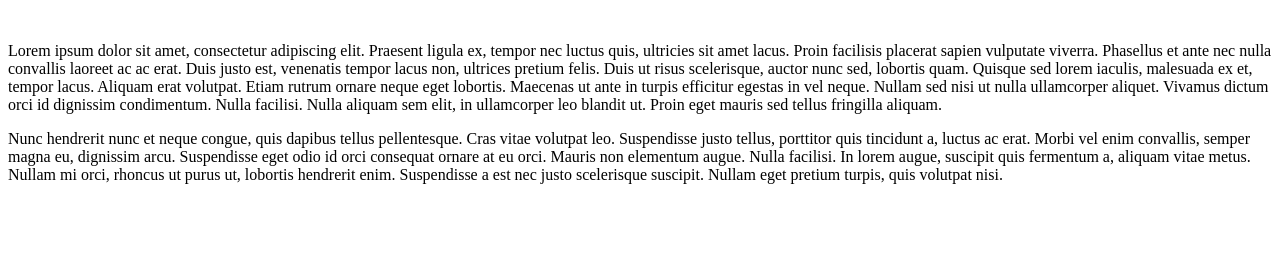
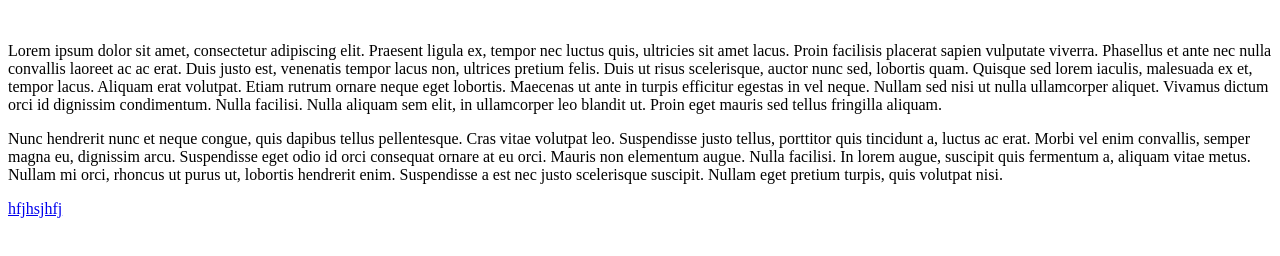
Before and after one commit to ammrit2312/webpage-project, a plain HTML site: page aboutus.html in a window 1280 px wide. Drawn offline with Linux system fonts and the light colour scheme.

Commit message:
About Us Updated

```diff
--- a/aboutus.html
+++ b/aboutus.html
@@ -27,7 +27,7 @@
             Nunc hendrerit nunc et neque congue, quis dapibus tellus pellentesque. Cras vitae volutpat leo. Suspendisse justo tellus, porttitor quis tincidunt a, luctus ac erat. Morbi vel enim convallis, semper magna eu, dignissim arcu. Suspendisse eget odio id orci consequat ornare at eu orci. Mauris non elementum augue. Nulla facilisi. In lorem augue, suscipit quis fermentum a, aliquam vitae metus. Nullam mi orci, rhoncus ut purus ut, lobortis hendrerit enim. Suspendisse a est nec justo scelerisque suscipit. Nullam eget pretium turpis, quis volutpat nisi.
         </p>
     </div>
-
+    <a href="google.com">hfjhsjhfj</a>
     <div>
         <img class="owner_image" src="">
         <img class="owner_image" src="">
```
